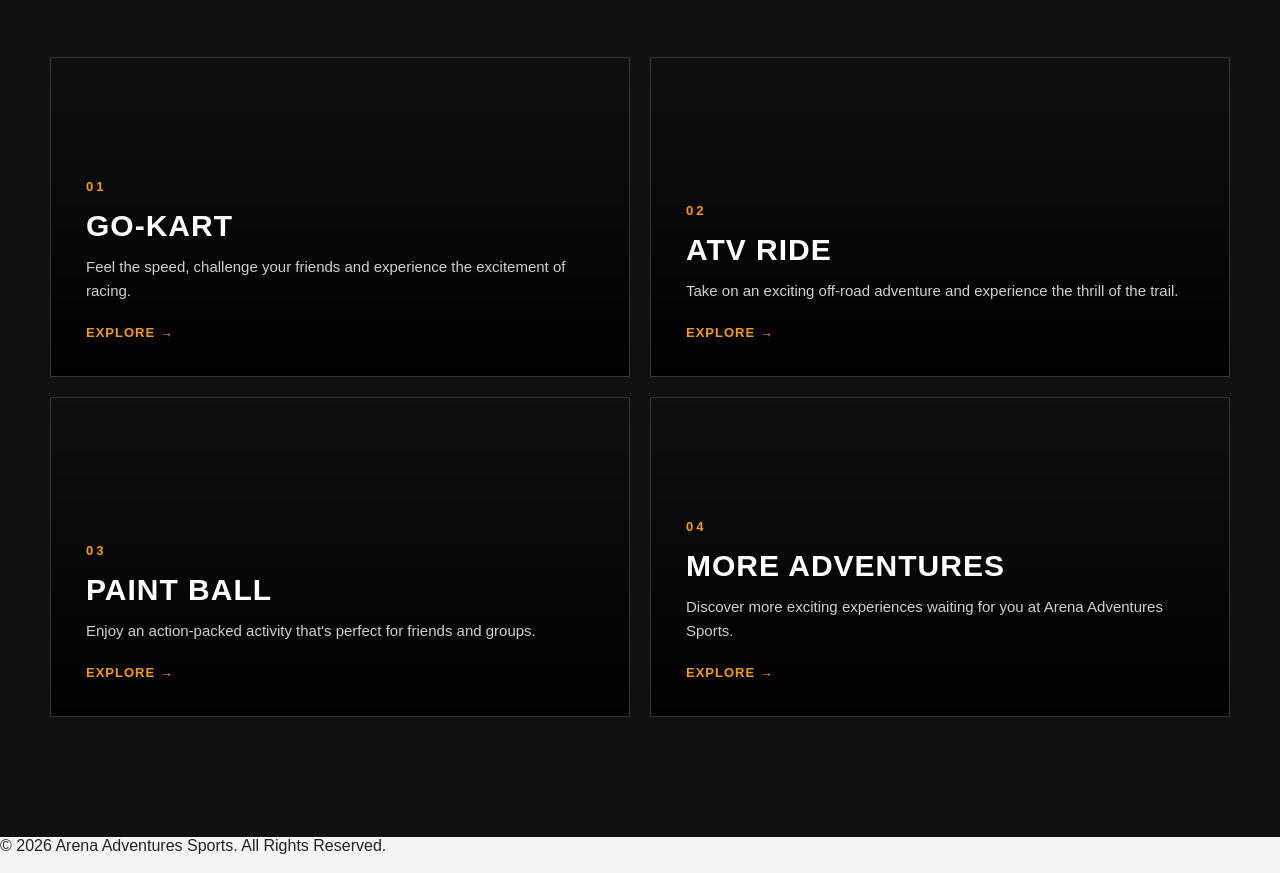
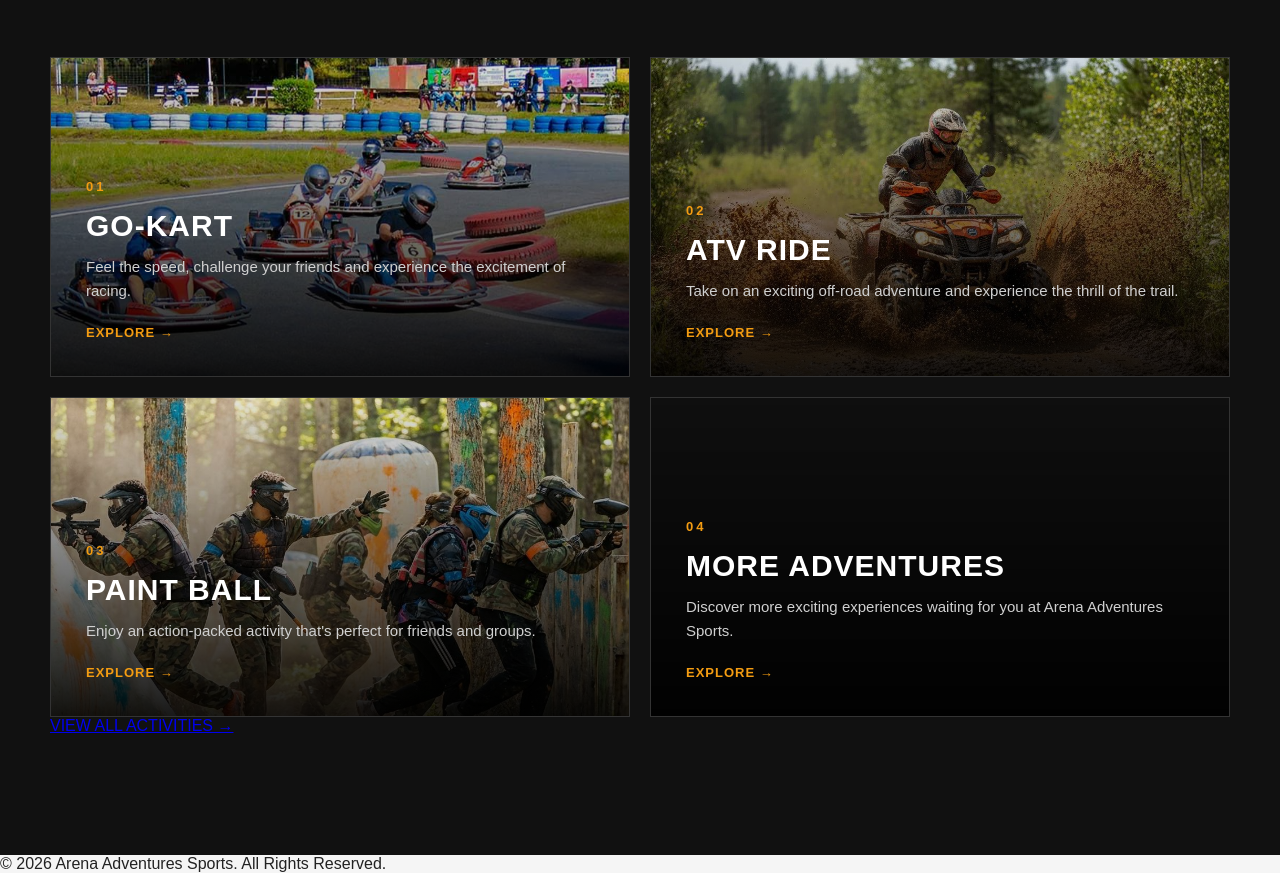
Before and after one commit to dipesh-gupta69/Arena-Adventures-Sports, a plain HTML site: page index.html in a window 1280 px wide. Shown: the part 1870-2743 px from the top of the page. Drawn offline with Linux system fonts and the light colour scheme.

Commit message:
index file change content  commit

```diff
--- a/css/style.css
+++ b/css/style.css
@@ -551,3 +551,62 @@ body {
         padding: 28px;
     }
 }
+
+.go-kart-card {
+    background:
+        linear-gradient(
+            180deg,
+            rgba(0, 0, 0, 0.10),
+            rgba(0, 0, 0, 0.90)
+        ),
+        url("../images/go-kart.jpg");
+
+        background-size: cover;
+        background-position: center;
+        background-repeat: no-repeat;
+}
+
+.atv-card {
+    background:
+       linear-gradient(
+        180deg,
+        rgba(0, 0, 0, 0.10),
+        rgba(0, 0, 0, 0.90)
+       ),
+       url("../images/atv.jpg");
+
+       background-size: cover;
+       background-position: center;
+       background-repeat: no-repeat;
+}
+
+.paint-ball-card {
+    background:
+    linear-gradient(
+        180deg,
+        rgba(0, 0, 0, 0.10),
+        rgba(0, 0, 0, 0.90)
+    ),
+    url("../images/paint-ball.jpg");
+
+    background-size: cover;
+    background-position: center;
+    background-repeat: no-repeat;
+}
+
+.go-kart-card,
+.atv-card,
+.paint-ball-card {
+    background-size: 100%;
+
+    transition:
+         transform 0.5s ease,
+         background-size 1.5s ease;
+}
+
+.go-kart-card:hover,
+.atv-card:hover,
+.paint-ball-card:hover {
+    background-size: 135%;
+    transform: translate(-8px);
+}
--- a/index.html
+++ b/index.html
@@ -175,7 +175,7 @@
                 </div>
 
                 <div class="activities-grid">
-                    <article class="activity-card">
+                    <article class="activity-card go-kart-card">
                         <div class="activity-card-content">
 
                             <span class="activity-number">
@@ -186,7 +186,7 @@
                                 GO-KART
                             </h3>
 
-                            <P>
+                            <p>
                                 Feel the speed, challenge your friends
                                 and experience the excitement of racing.
                             </P>
@@ -198,7 +198,7 @@
                         </div>
                     </article>
 
-                    <article class="activity-card">
+                    <article class="activity-card atv-card">
                         <div class="activity-card-content">
                             <span class="activity-number">
                                 02
@@ -219,7 +219,7 @@
                         </div>
                     </article>
 
-                    <article class="activity-card">
+                    <article class="activity-card paint-ball-card">
                         <div class="activity-card-content">
                             <span class="activity-number">
                                 03
@@ -263,6 +263,12 @@
                         </div>
                     </article>
                 </div>
+
+                <div class="activities-cta">
+                    <a href="activities.html">
+                        VIEW ALL ACTIVITIES →
+                    </a>
+                </div>
             </div>
         </section>
 
```
Also changed, not shown: images/atv.jpg (added), images/atv2.jpg (added), images/go-kart.jpg (added), images/paint-ball.jpg (added).
